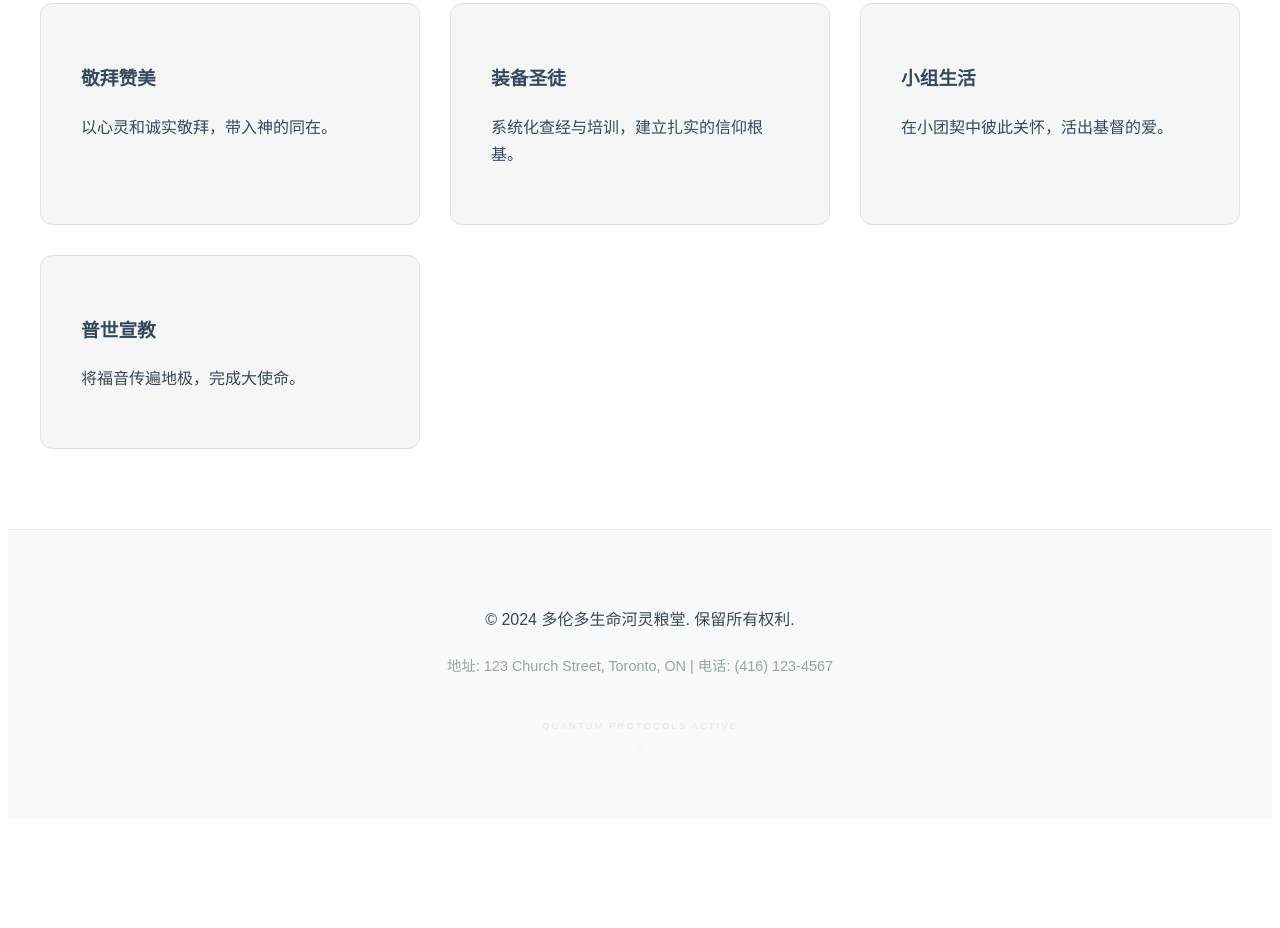
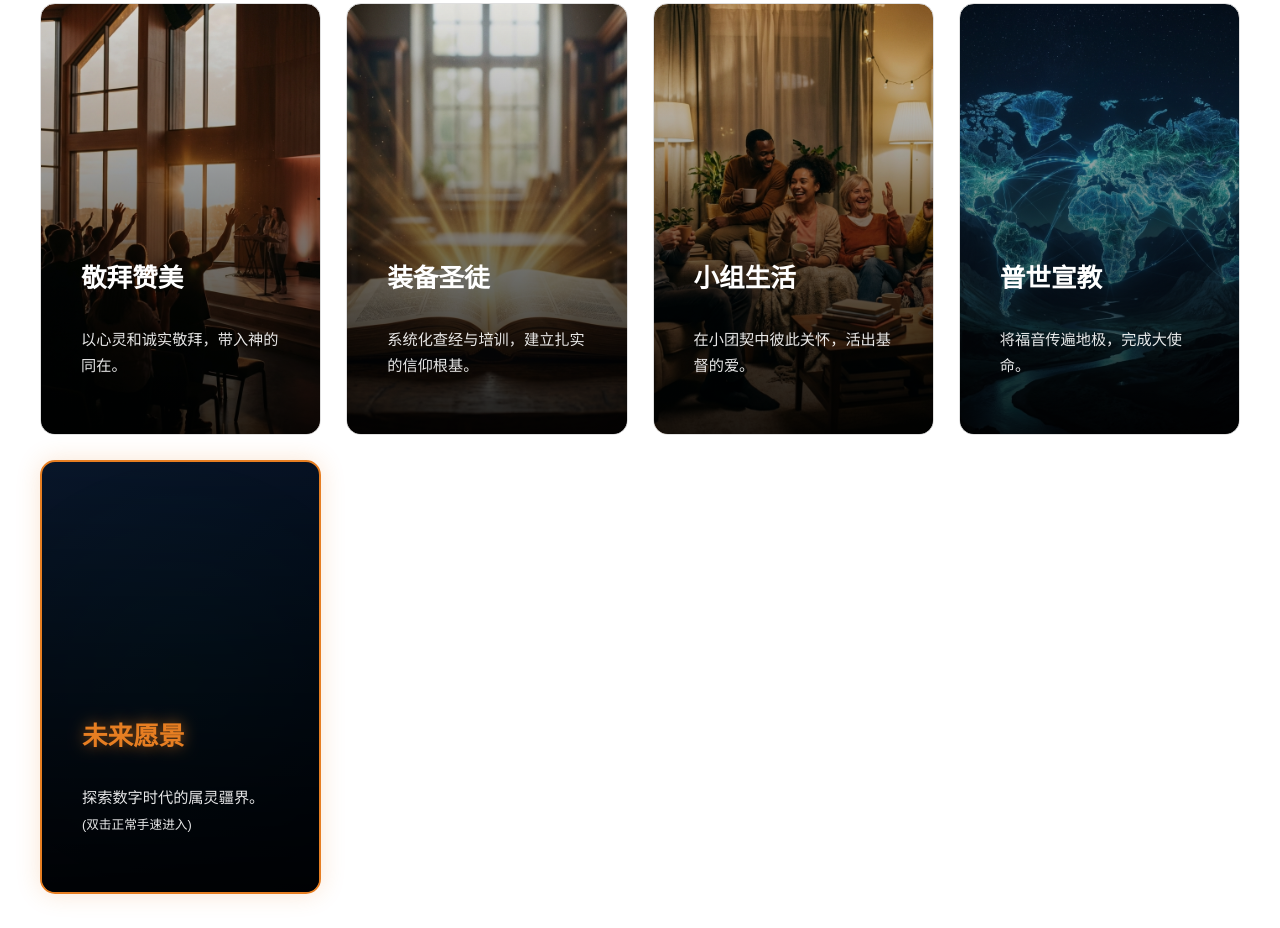
Before and after one commit to konbinoxx-cell/toronto-liferiver-church, a plain HTML site: page index.html in a window 1280 px wide. Shown: the part 972-1900 px from the top of the page. Before the commit the page ends 1799 px from the top, so only its background shows below. Drawn offline with Linux system fonts and the light colour scheme.

Commit message:
UI Update: Added 5th interactive vision card with double-click portal and background images for decoy cards

```diff
--- a/index.css
+++ b/index.css
@@ -104,21 +104,114 @@ header {
 
 .grid {
     display: grid;
-    grid-template-columns: repeat(auto-fit, minmax(300px, 1fr));
-    gap: 30px;
+    grid-template-columns: repeat(auto-fit, minmax(280px, 1fr));
+    gap: 25px;
 }
 
 .card {
+    position: relative;
+    height: 350px;
     padding: 40px;
-    background: var(--light);
-    border-radius: 12px;
+    background-size: cover;
+    background-position: center;
+    border-radius: 15px;
     border: 1px solid var(--border);
+    overflow: hidden;
+    display: flex;
+    flex-direction: column;
+    justify-content: flex-end;
     transition: var(--transition);
 }
 
+.card::before {
+    content: '';
+    position: absolute;
+    top: 0;
+    left: 0;
+    width: 100%;
+    height: 100%;
+    background: linear-gradient(to top, rgba(0, 0, 0, 0.85) 0%, rgba(0, 0, 0, 0.1) 100%);
+    z-index: 1;
+}
+
+.card h3,
+.card p {
+    position: relative;
+    z-index: 2;
+    color: white;
+}
+
+.card h3 {
+    font-size: 1.6rem;
+    margin-bottom: 12px;
+}
+
+.card p {
+    font-size: 0.95rem;
+    opacity: 0.9;
+}
+
 .card:hover {
-    transform: translateY(-5px);
-    box-shadow: 0 10px 25px rgba(0, 0, 0, 0.1);
+    transform: translateY(-10px);
+    box-shadow: 0 15px 35px rgba(0, 0, 0, 0.2);
+}
+
+/* Specific Card Backgrounds */
+.card-worship {
+    background-image: url('images/vision-worship.png');
+}
+
+.card-equipping {
+    background-image: url('images/vision-equipping.png');
+}
+
+.card-fellowship {
+    background-image: url('images/vision-fellowship.png');
+}
+
+.card-mission {
+    background-image: url('images/vision-mission.png');
+}
+
+/* Future Portal Card - The 5th Card */
+.vision-portal {
+    background: linear-gradient(135deg, #0a192f, #020c1b);
+    border: 2px solid var(--secondary);
+    box-shadow: 0 0 25px rgba(230, 126, 34, 0.2);
+    cursor: pointer;
+}
+
+.vision-portal::after {
+    content: '';
+    position: absolute;
+    top: -50%;
+    left: -50%;
+    width: 200%;
+    height: 200%;
+    background: radial-gradient(circle, rgba(0, 255, 136, 0.1) 0%, transparent 60%);
+    animation: glow-pulse 5s infinite;
+}
+
+@keyframes glow-pulse {
+    0% {
+        transform: scale(0.8);
+        opacity: 0.3;
+    }
+
+    50% {
+        transform: scale(1.2);
+        opacity: 0.6;
+    }
+
+    100% {
+        transform: scale(0.8);
+        opacity: 0.3;
+    }
+}
+
+.vision-portal h3 {
+    color: var(--secondary) !important;
+    text-shadow: 0 0 15px rgba(230, 126, 34, 0.6);
 }
 
 /* Hidden Portal - Extremely Subtle */
--- a/index.html
+++ b/index.html
@@ -46,21 +46,26 @@
                 <p>承接母堂传统，深耕多伦多社区</p>
             </div>
             <div class="grid">
-                <div class="card">
+                <div class="card card-worship">
                     <h3>敬拜赞美</h3>
                     <p>以心灵和诚实敬拜，带入神的同在。</p>
                 </div>
-                <div class="card">
+                <div class="card card-equipping">
                     <h3>装备圣徒</h3>
                     <p>系统化查经与培训，建立扎实的信仰根基。</p>
                 </div>
-                <div class="card">
+                <div class="card card-fellowship">
                     <h3>小组生活</h3>
                     <p>在小团契中彼此关怀，活出基督的爱。</p>
                 </div>
-                <div class="card">
+                <div class="card card-mission">
                     <h3>普世宣教</h3>
                     <p>将福音传遍地极，完成大使命。</p>
+                </div>
+                <!-- Interactive 5th Card -->
+                <div class="card vision-portal" id="future-portal">
+                    <h3>未来愿景</h3>
+                    <p>探索数字时代的属灵疆界。<br><small>(双击正常手速进入)</small></p>
                 </div>
             </div>
         </div>
@@ -84,6 +89,25 @@
     </footer>
 
     <script>
+        // Portal Double Click Detection
+        const portal = document.getElementById('future-portal');
+        let lastClick = 0;
+        portal.addEventListener('click', (e) => {
+            const now = new Date().getTime();
+            const timespan = now - lastClick;
+
+            // Standard double-click speed is usually < 400ms
+            if (timespan < 400 && timespan > 0) {
+                // Success: entry animation
+                portal.style.transform = 'scale(1.1) rotateX(20deg)';
+                portal.style.boxShadow = '0 0 50px var(--accent)';
+                setTimeout(() => {
+                    window.location.href = 'future.html';
+                }, 400);
+            }
+            lastClick = now;
+        });
+
         // Subtle interaction: Long press on the logo enters the future sanctuary
         let logoTimer;
         const logo = document.querySelector('.logo');
```
Also changed, not shown: images/vision-equipping.png (added), images/vision-fellowship.png (added), images/vision-mission.png (added), images/vision-worship.png (added).
